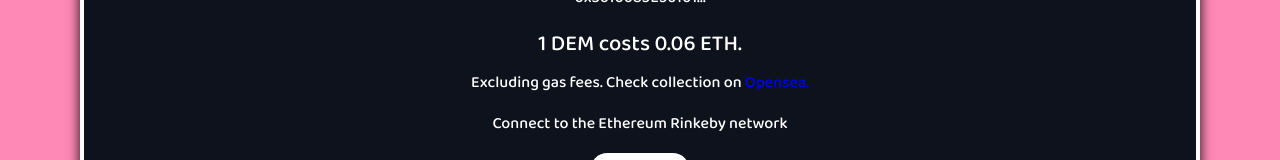
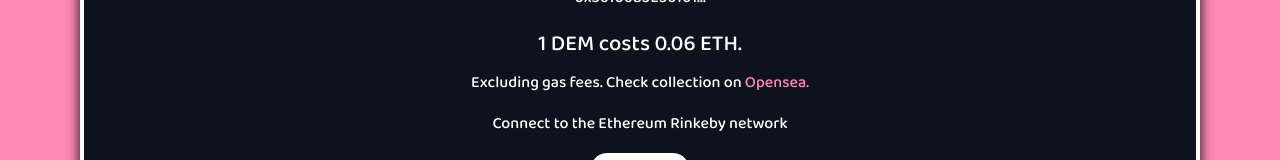
Before and after one commit to Vampo7152/nft_minting_dapp, a React (Create React App) app: page / in a window 1280 px wide. Shown: the part 632-792 px from the top of the page. Built offline with nearby package versions, Linux system fonts and the light colour scheme.

Commit message:
adding color to opensea

```diff
--- a/src/App.js
+++ b/src/App.js
@@ -276,7 +276,7 @@ function App() {
                 <s.TextDescription
                   style={{ textAlign: "center", color: "var(--accent-text)" }}
                 >
-                  Excluding gas fees. Check collection on <a style={{ cursor: "pointer", textDecoration: "none" }} href="https://testnets.opensea.io/collection/degenemoji" target="_blank">Opensea.</a>
+                  Excluding gas fees. Check collection on <a style={{ cursor: "pointer", textDecoration: "none", color: "var(--primary)" }} href="https://testnets.opensea.io/collection/degenemoji" target="_blank">Opensea.</a>
                 </s.TextDescription>
                 <s.SpacerSmall />
                 {blockchain.account === "" ||
```
